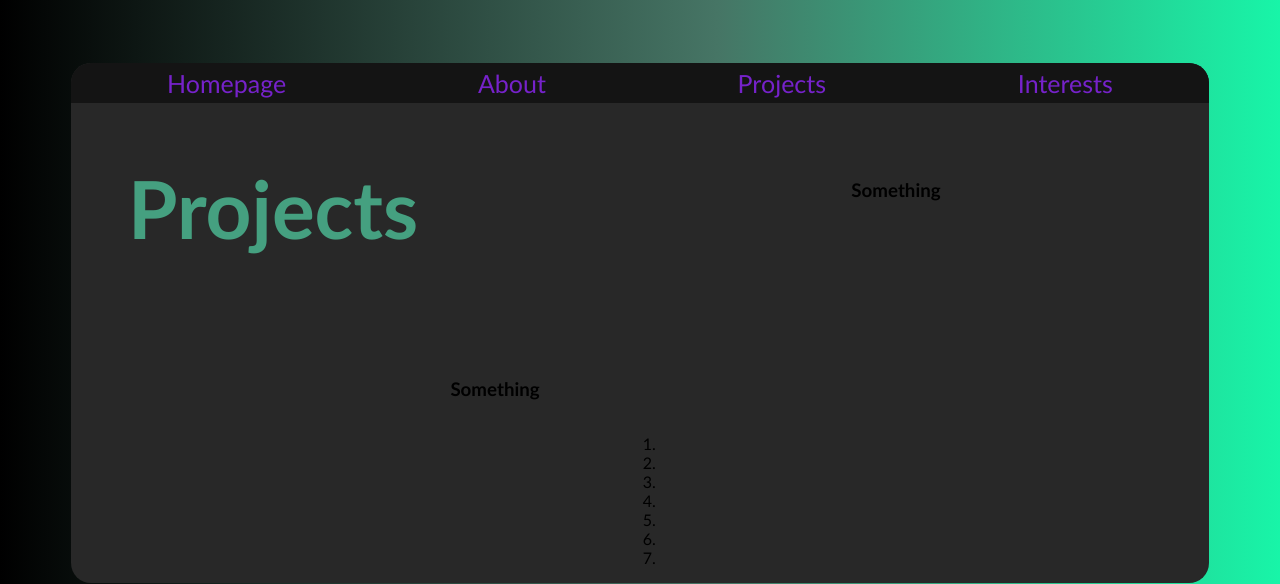
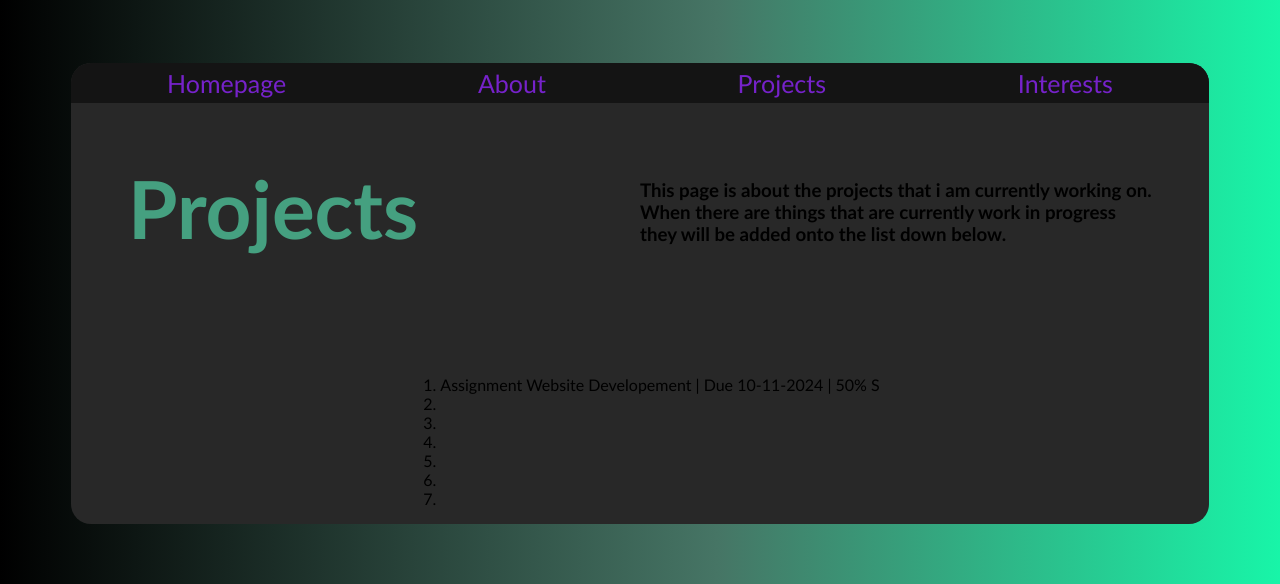
Before and after one commit to gustawtarka/20113304-personalpage, a plain HTML site: page projects.html in a window 1280 px wide. Shown: the top 584 px of the page. Drawn offline with Linux system fonts and the light colour scheme.

Commit message:
4th commit

```diff
--- a/projects.html
+++ b/projects.html
@@ -16,13 +16,12 @@
              <h1>Projects</h1>
           </header>
      <main>
-         <h3>Something</h3>
+         <h3> This page is about the projects that i am currently working on. When there are things that are currently work in progress they will be added onto the list down below.</h3>
      </section>
     <div id="projects">
-        <h3>Something</h3>
 
         <ol>
-            <li></li>
+            <li>Assignment Website Developement | Due 10-11-2024 | 50% S</li>
             <li></li>
             <li></li>
             <li></li>
```
Also changed, not shown: 1 other file.
